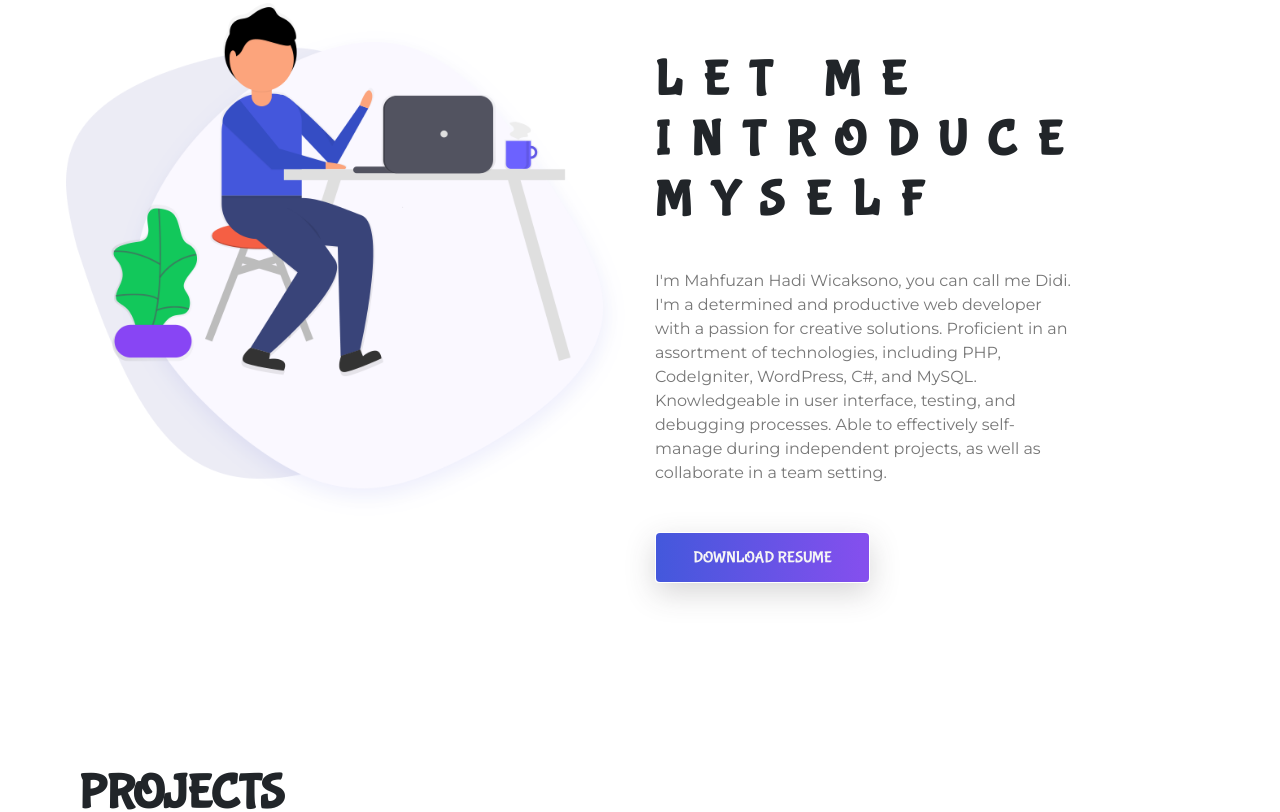
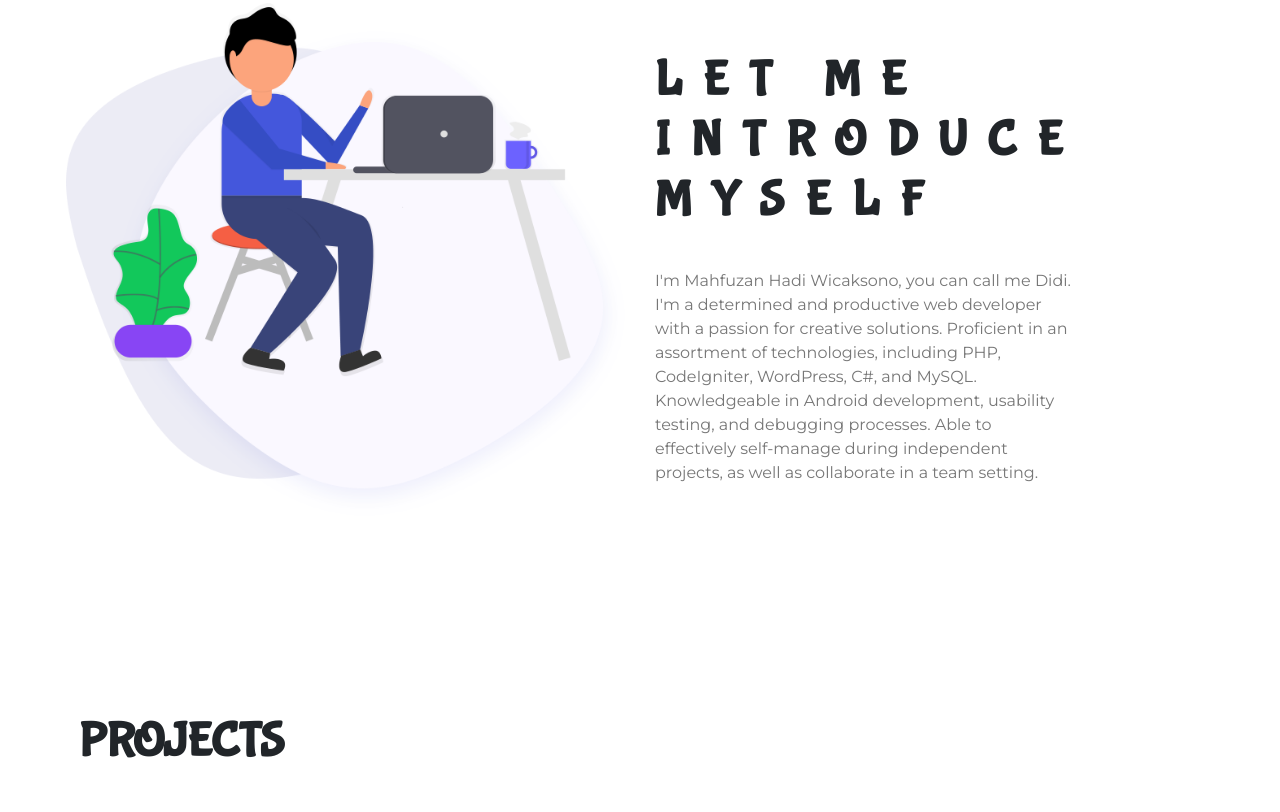
Before and after one commit to mahfuzanhadi/mahfuzanhadi.github.io, a plain HTML site: page index.html in a window 1280 px wide. Shown: the part 1082-1894 px from the top of the page. Drawn offline with Linux system fonts and the light colour scheme.

Commit message:
remove cv and update about section

```diff
--- a/index.html
+++ b/index.html
@@ -110,11 +110,9 @@
                         </h2>
                         <div class="paragraph py-4 w-75">
                             <p class="para">
-                                I'm Mahfuzan Hadi Wicaksono, you can call me Didi. I'm a determined and productive web developer with a passion for creative solutions. Proficient in an assortment of technologies, including PHP, CodeIgniter, WordPress, C#, and MySQL. Knowledgeable in user interface, testing, and debugging processes. Able to effectively self-manage during independent projects, as well as collaborate in a team setting.
+                                I'm Mahfuzan Hadi Wicaksono, you can call me Didi. I'm a determined and productive web developer with a passion for creative solutions. Proficient in an assortment of technologies, including PHP, CodeIgniter, WordPress, C#, and MySQL. Knowledgeable in Android development, usability testing, and debugging processes. Able to effectively self-manage during independent projects, as well as collaborate in a team setting.
                             </p>
                         </div>
-                        <a href="pdf/MAHFUZAN HADI WICAKSONO_RESUME.pdf" class="btn button primary-button text-uppercase"><span
-                            class="label">DOWNLOAD RESUME</span></a>
                     </div>
                 </div>
             </div>
```
Also changed, not shown: 2 other files.
